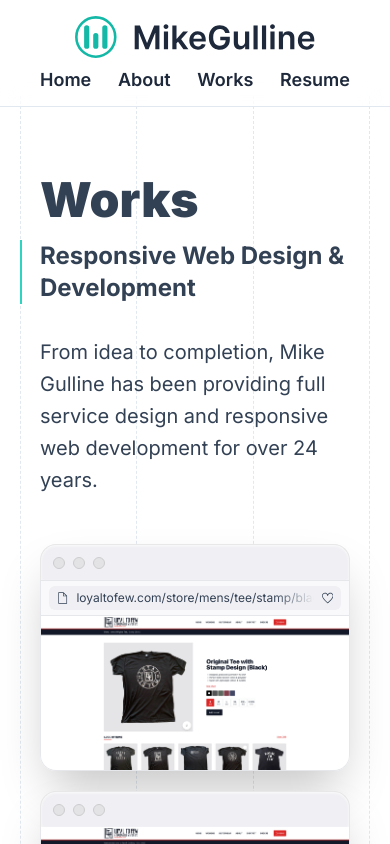
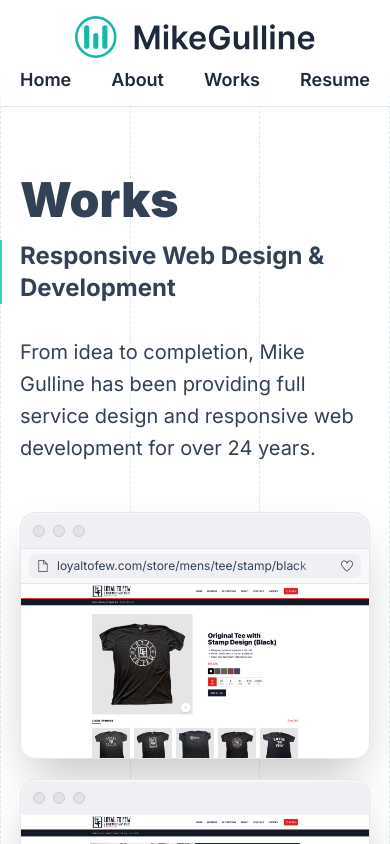
Before and after one commit to mikegulline/personal, a Next.js app: page /works in a window 390 px wide. Shown: the top 844 px of the page. Built offline with nearby package versions, Linux system fonts and the light colour scheme.

Commit message:
site padding on mobile

```diff
--- a/src/app/about/page.tsx
+++ b/src/app/about/page.tsx
@@ -31,7 +31,7 @@ const images = [
 export default function About() {
   return (
     <GridContainer columns={3}>
-      <main className='py-20 md:py-40 lg:py-60 flex-col lg:flex lg:flex-row mt-24'>
+      <div className='flex-col lg:flex lg:flex-row'>
         <div className='lg:w-1/2 px-5'>
           <h1 className='text-5xl sm:text-9xl font-black mb-4'>About</h1>
           <BorderLeft>
@@ -67,7 +67,7 @@ export default function About() {
             </div>
           </div>
         </div>
-      </main>
+      </div>
     </GridContainer>
   );
 }
--- a/src/app/page.tsx
+++ b/src/app/page.tsx
@@ -6,8 +6,7 @@ import Link from 'next/link';
 export default function Home() {
   return (
     <GridContainer columns={3}>
-      <main className='py-20 md:py-40 lg:py-60 flex-col mt-24'>
-        <div className='w-full px-5 relative sm:pr-10 text-left sm:text-center'>
+      <div className='w-full px-5 relative text-left sm:text-center'>
         <h1 className='text-5xl sm:text-9xl font-black mb-4'>
           Don&rsquo;t Look
         </h1>
@@ -35,7 +34,6 @@ export default function Home() {
           <em>I&rsquo;m working on it!!!</em>
         </p>
       </div>
-      </main>
     </GridContainer>
   );
 }
--- a/src/app/resume/page.tsx
+++ b/src/app/resume/page.tsx
@@ -13,8 +13,7 @@ export const metadata = {
 export default function Resume() {
   return (
     <GridContainer columns={3}>
-      <main className='py-20 md:py-40 lg:py-60 flex-col mt-24'>
-        <div className='w-full px-5 relative mb-24 sm:pr-10'>
+      <div className='w-full px-5 relative mb-24'>
         <h1 className='text-5xl sm:text-9xl font-black mb-4'>Resume</h1>
         <BorderLeft>
           <h2 className='text-2xl sm:text-3xl mb-8 font-bold '>
@@ -42,7 +41,6 @@ export default function Resume() {
           <Skills />
         </div>
       </div>
-      </main>
     </GridContainer>
   );
 }
--- a/src/app/works/page.tsx
+++ b/src/app/works/page.tsx
@@ -22,8 +22,7 @@ export const metadata = {
 export default function Work() {
   return (
     <GridContainer columns={3}>
-      <main className='py-20 md:py-40 lg:py-60 flex-col mt-24'>
-        <div className='w-full px-5 relative mb-12 sm:mb-24 sm:pr-10 text-left sm:text-center'>
+      <div className='w-full px-5 relative mb-12 sm:mb-24 text-left sm:text-center'>
         <h1 className='text-5xl sm:text-9xl font-black mb-4'>Works</h1>
         <BorderLeft>
           <h2 className='text-2xl sm:text-3xl mb-8 font-bold '>
@@ -32,8 +31,8 @@ export default function Work() {
         </BorderLeft>
         <p className='text-xl leading-8 max-w-2xl m-auto'>
           From idea to completion, <Emoji>😎</Emoji>Mike Gulline has been
-            providing full service design and responsive web development for
-            over 24 years.
+          providing full service design and responsive web development for over
+          24 years.
         </p>
       </div>
       {/* Loyal to Few */}
@@ -89,7 +88,6 @@ export default function Work() {
           </div>
         </div>
       </div>
-      </main>
     </GridContainer>
   );
 }
--- a/src/components/grid-container/grid-container.tsx
+++ b/src/components/grid-container/grid-container.tsx
@@ -23,7 +23,7 @@ export default function GridContainer({
       <div className='hidden grid-cols-4'></div>
       <div className='hidden grid-cols-5'></div>
       <div className='hidden grid-cols-6'></div>
-      <div className='h-full absolute top-0 left-5 right-5'>
+      <div className='h-full absolute top-0 left-0 right-0 sm:left-5 sm:right-5'>
         <div
           className={`grid grid-cols-${columns} container xl:max-w-5xl h-full mx-auto border-r border-slate-200 border-dashed`}
         >
@@ -35,9 +35,11 @@ export default function GridContainer({
           ))}
         </div>
       </div>
-      <div className='relative  px-5'>
+      <div className='relative px-0 sm:px-5'>
         <div className='container xl:max-w-5xl mx-auto text-left'>
-          {children}
+          <main className='py-20 md:py-40 lg:py-60 flex-col mt-24'>
+            {children}
+          </main>
         </div>
       </div>
     </div>
--- a/src/components/header/header.tsx
+++ b/src/components/header/header.tsx
@@ -55,7 +55,7 @@ function Logo() {
 
 function Navigation() {
   return (
-    <nav className='flex-grow items-center pt-2 px-5 sm:px-0 sm:pt-0'>
+    <nav className='flex-grow items-center pt-2 sm:pt-0'>
       <ul className='flex sm:gap-8 md:gap-10 justify-between sm:justify-end items-center'>
         {menu.map(({ title, link }) => (
           <li key={link}>
```
Lines whose indentation alone changed are shown as unchanged.
